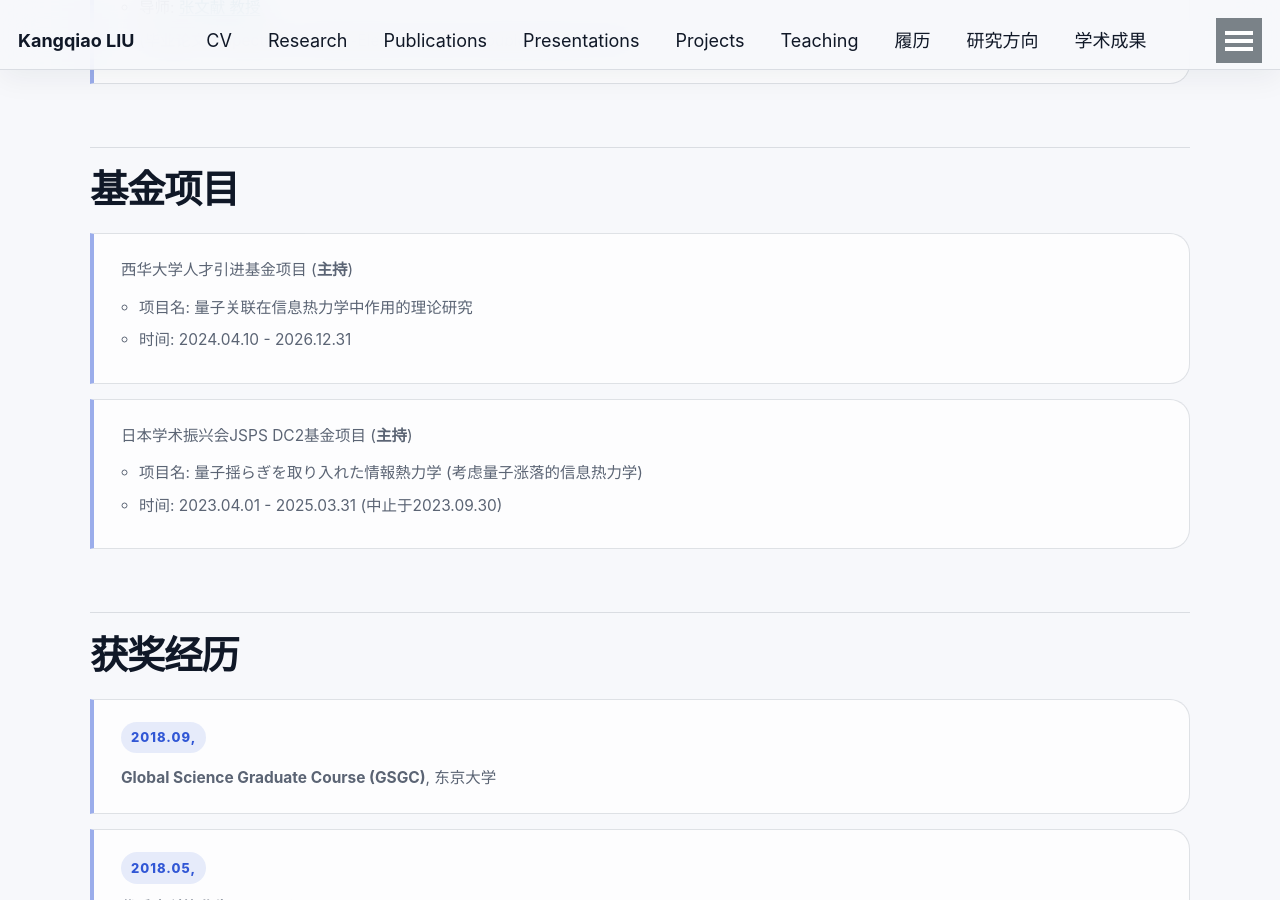
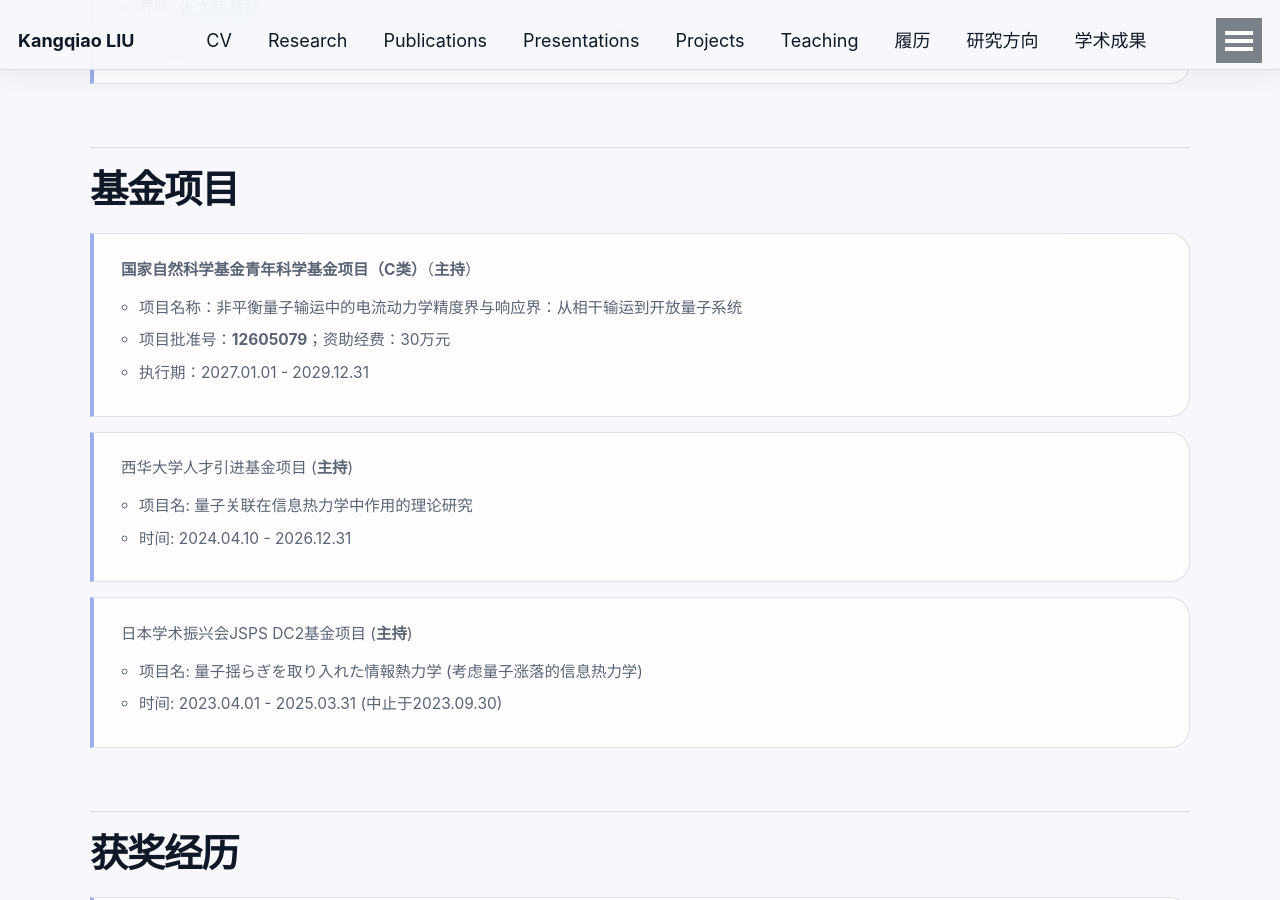
Before and after one commit to KangqiaoLiu/KangqiaoLiu.github.io, a Jekyll site: the page built from _pages/cv_zh.md, in a window 1280 px wide and 900 px high, scrolled down 2237 px. Built offline with Jekyll 4.4.1, drawn with Linux system fonts in a browser that asks for light colours.

Commit message:
Add NSFC Young Scientists Fund to Chinese CV

```diff
--- a/_pages/cv_zh.md
+++ b/_pages/cv_zh.md
@@ -48,6 +48,11 @@ redirect_from:
   * (毕业论文: "Spectrum in Multi-Electron Silicon Double Quantum Dot")
 
 ## **基金项目**
+* **国家自然科学基金青年科学基金项目（C类）**（**主持**）
+  * 项目名称：非平衡量子输运中的电流动力学精度界与响应界：从相干输运到开放量子系统
+  * 项目批准号：**12605079**；资助经费：30万元
+  * 执行期：2027.01.01 - 2029.12.31
+
 * 西华大学人才引进基金项目 (**主持**)
   * 项目名: 量子关联在信息热力学中作用的理论研究
   * 时间: 2024.04.10 - 2026.12.31
```
